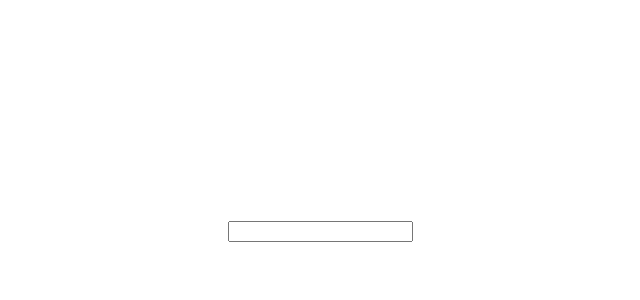
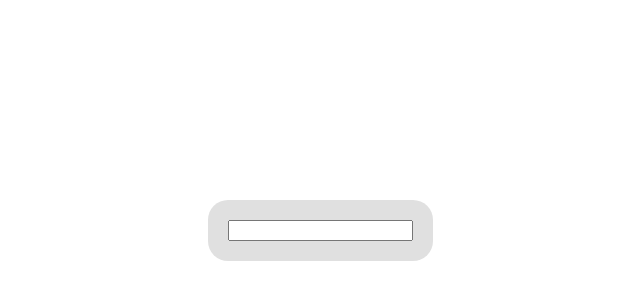
Before and after one commit to kamyarrazi14999/react-js, a React (Vite) app in the folder kamyarrazi/: page / in a window 1280 px wide. Shown: the part 170-470 px from the top of the page, without its empty margins (320-960 px from the left). Built offline with nearby package versions, Linux system fonts and the light colour scheme.

Commit message:
form new

```diff
--- /dev/null
+++ b/kamyarrazi/src/compoments/form/Form.css
@@ -0,0 +1,9 @@
+form {
+   display: flex;
+    flex-direction: column;
+    background-color: #e0e0e0;
+    border-radius: 20px;
+    padding: 20px;
+
+
+}
--- a/kamyarrazi/src/compoments/form/Form.jsx
+++ b/kamyarrazi/src/compoments/form/Form.jsx
@@ -1,4 +1,5 @@
 import { Input } from "./input";
+import './Form.css'
 export const Form= () => {
     return (
         <>
```
